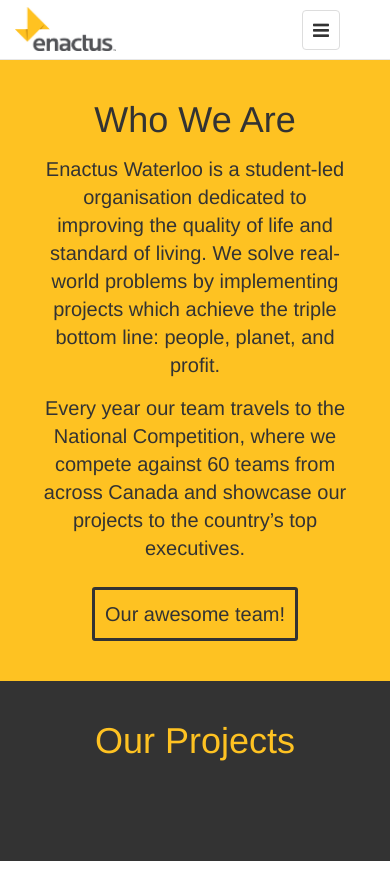
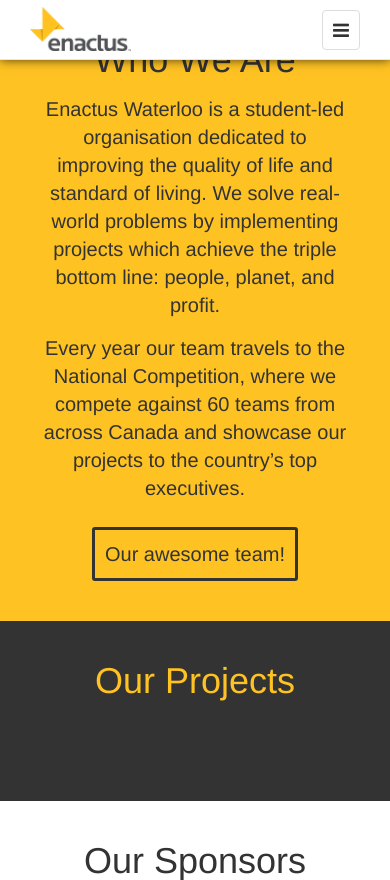
Before and after one commit to enactuswaterloo/website, a Django app: page / in a window 390 px wide. Shown: the top 880 px of the page. Run offline with Django 3.2, Linux system fonts and the light colour scheme; data that the repository does not hold is empty; some libraries are stand-ins or nearby versions.

Commit message:
trying to fix header

```diff
--- a/main/static/base.css
+++ b/main/static/base.css
@@ -1,8 +1,11 @@
-/*header {
+header {
 	position: fixed;
 	width: 100%;
 	top: 0px;
-}*/
+	z-index: 1;
+	box-shadow: 0px 0px 10px rgba(0,0,0,0.7);
+}
+
 body {
 	background-color: white;
 }
@@ -15,8 +18,8 @@
 }
 
 nav.navbar-custom {
-	padding-left: 15px;
-	padding-right: 50px;
+	padding-left: 30px;
+	padding-right: 30px;
 }
 nav.navbar-custom .navbar-nav {
 	margin-top: 0px;
--- a/main/static/home.css
+++ b/main/static/home.css
@@ -1,3 +1,10 @@
+.anchor{
+  display: block;
+  height: 60px; /*same height as header*/
+  /*margin-top: -60px; /*same height as header*/*/
+  visibility: hidden;
+}
+
 /* Home button */
 .home-button {
 	border-radius: 3px;
@@ -362,9 +369,6 @@
 		padding: 0;
 		line-height: 7rem;
 	}
-	nav.navbar-custom .navbar-brand {
-		margin-left: -30px;
-	}
 }
 
 @media (max-width: 768px) { /* phones */
@@ -382,9 +386,6 @@
 	}
 	#carousel-main .carousel-caption {
 		margin-bottom: 0;
-	}
-	nav.navbar-custom .navbar-brand img {
-		margin-left: 30px;
 	}
 	form.contact-form {
 		width: 90%;
```
Also changed, not shown: main/templates/base.html (+0 -9 lines).
